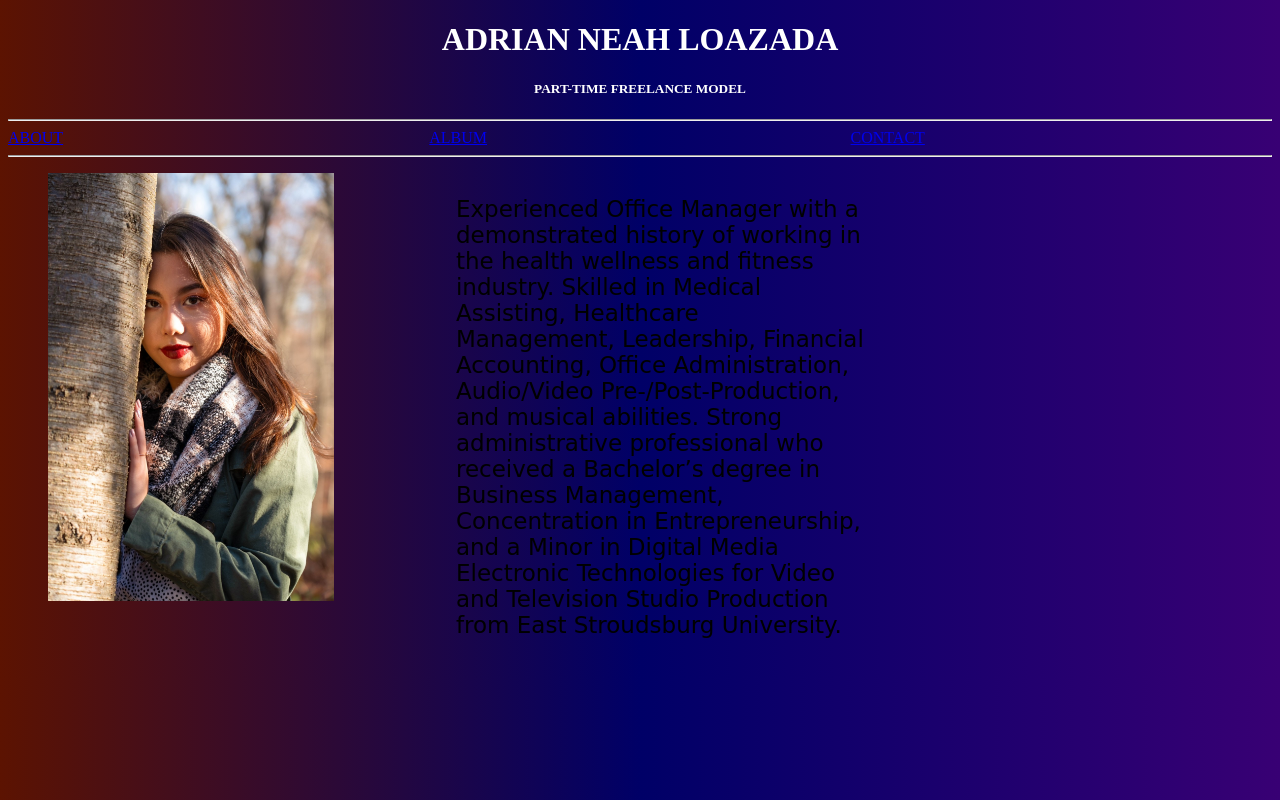
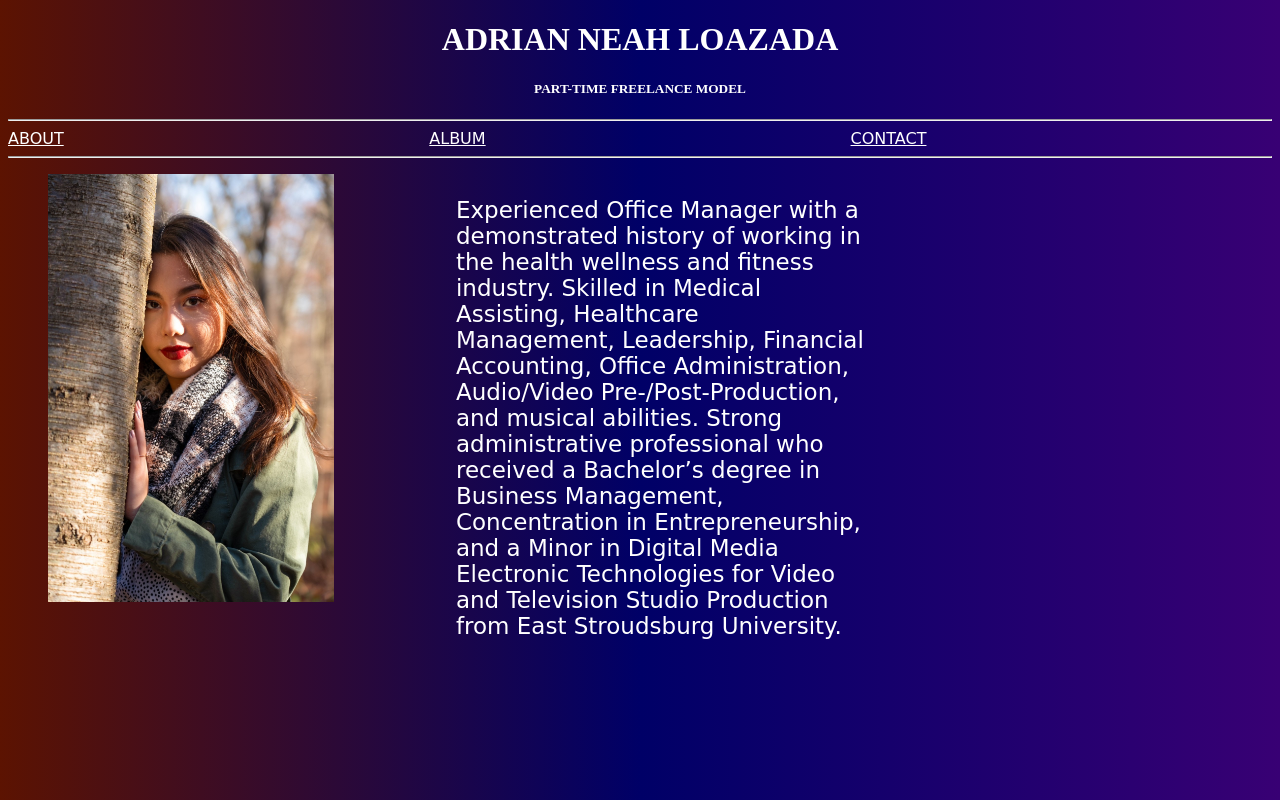
Before and after one commit to jujuCodez/modelfolio-project, a Django app: page /about/ in a window 1280 px wide. Run offline with Django 4.2, Linux system fonts and the light colour scheme.

Commit message:
Update main.html

```diff
--- a/templates/main.html
+++ b/templates/main.html
@@ -7,6 +7,12 @@
         body {
             background: rgb(92,19,1);
             background: linear-gradient(90deg, rgba(92,19,1,1) 0%, rgba(0,0,103,1) 50%, rgba(56,0,116,1) 100%);
+            color: white;
+        }
+
+        a {
+            color: white;
+            font-family: bradley hand, cursive;
         }
 
         .column {
@@ -24,13 +30,13 @@
     <title>ADRIAN NEAH LOZADA</title>
 </head>
 <body>
-    <h1 style="text-align: center;color: white;"> ADRIAN NEAH LOAZADA </h1>
-    <h5 style="text-align: center;color: white;"> PART-TIME FREELANCE MODEL </h5>
+    <h1 style="text-align: center"> ADRIAN NEAH LOAZADA </h1>
+    <h5 style="text-align: center"> PART-TIME FREELANCE MODEL </h5>
     <hr>
     <div class="row">
-        <div class="column" style="color: white;"> <a href="/about"> ABOUT </a></div>
-        <div class="column" style="color: white;"> <a href="/projects"> ALBUM </a></div>
-        <div class="column" style="color: white;"> <a href="/contact"> CONTACT </a></div>
+        <div class="column"> <a href="/about"> ABOUT </a></div>
+        <div class="column"> <a href="/projects"> ALBUM </a></div>
+        <div class="column"> <a href="/contact"> CONTACT </a></div>
     </div>
     <hr>
     {% include 'navbar.html' %}
```
